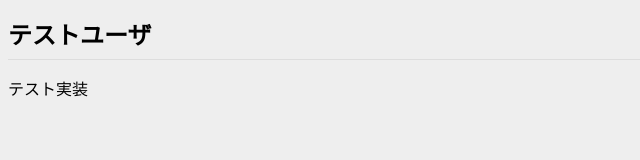
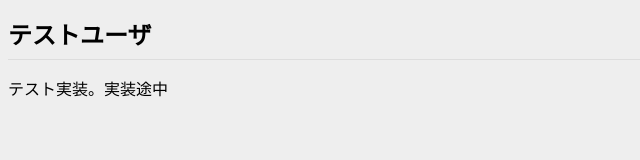
Before and after one commit to jtwhite02/jtwhite.github.io, a plain HTML site: page index.html in a window 1280 px wide. Shown: the full height of the page, 0-640 px from the left. Drawn offline with Linux system fonts and the light colour scheme.

Commit message:
Add files via upload

```diff
--- a/index.html
+++ b/index.html
@@ -7,6 +7,6 @@
 </head>
 <body>
   <h1>テストユーザ</h1>
-  <p>テスト実装</p>
+  <p>テスト実装。実装途中</p>
 </body>
 </html>
```
